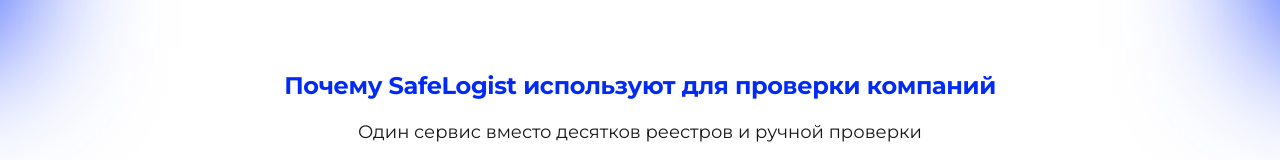
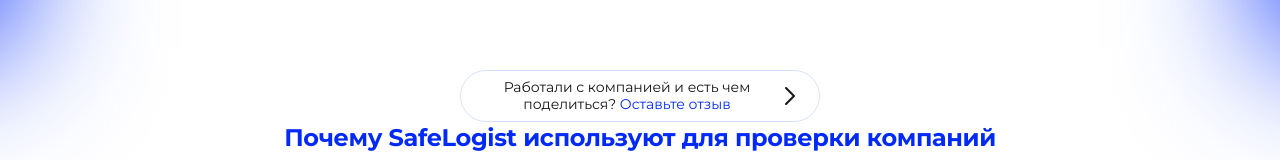
Before and after one commit to AAAlex2001/safelogist, a Next.js app in the folder frontend/: page /en/landing in a window 1280 px wide. Shown: the part 792-952 px from the top of the page. Built offline with nearby package versions, Linux system fonts and the light colour scheme; no server answers.

Commit message:
кнопка

```diff
--- a/frontend/src/app/[locale]/landing/page.tsx
+++ b/frontend/src/app/[locale]/landing/page.tsx
@@ -8,12 +8,14 @@ import Reviews from "./reviews/Reviews";
 import Bot from "./bot/Bot";
 import { Tariffs } from "./tariffs";
 import { FAQ } from "./faq";
+import { ReviewCta } from "./reviewCta";
 
 export default function LandingPage() {
   return (
     <div className={styles.landingWrap}>
       <main className={styles.landing}>
         <Hero />
+        <ReviewCta />
         <Functions />
         <Steps />
         <Reviews />
--- /dev/null
+++ b/frontend/src/app/[locale]/landing/reviewCta/ReviewCta.module.scss
@@ -0,0 +1,49 @@
+.reviewCta {
+  width: 100%;
+  display: flex;
+  justify-content: center;
+  max-width: 360px;
+  margin: 0 auto;
+}
+
+.ctaLink {
+  display: flex;
+  align-items: center;
+  gap: 16px;
+  padding: 8px 24px;
+  border: 1px solid var(--input-border);
+  border-color: color-mix(in srgb, var(--primary) 15%, transparent);
+  border-radius: 100px;
+  background: transparent;
+  color: var(--foreground);
+  font-family: var(--font-base);
+  font-weight: 400;
+  font-size: 14px;
+  line-height: 17px;
+
+  cursor: pointer;
+  user-select: none;
+}
+
+.text {
+  display: block;
+  text-align: center;
+
+  strong {
+    font-weight: 400;
+    color: var(--primary);
+  }
+}
+
+.arrow {
+  display: block;
+  width: 10px;
+  height: 18px;
+  color: currentColor;
+  flex: 0 0 auto;
+}
+
+.ctaLink:focus-visible {
+  outline: 2px solid var(--primary);
+  outline-offset: 2px;
+}
--- /dev/null
+++ b/frontend/src/app/[locale]/landing/reviewCta/ReviewCta.tsx
@@ -0,0 +1,18 @@
+"use client";
+
+import styles from "./ReviewCta.module.scss";
+import { Link } from "@/i18n/navigation";
+import ArrowSwiper from "@/icons/Arrow";
+
+export function ReviewCta() {
+  return (
+    <section className={styles.reviewCta}>
+      <Link href="/reviews-profile/add" className={styles.ctaLink}>
+        <span className={styles.text}>
+          Работали с компанией и есть чем поделиться? <strong>Оставьте отзыв</strong>
+        </span>
+        <ArrowSwiper className={styles.arrow} />
+      </Link>
+    </section>
+  );
+}
--- /dev/null
+++ b/frontend/src/app/[locale]/landing/reviewCta/index.ts
@@ -0,0 +1 @@
+export { ReviewCta } from "./ReviewCta";
```
